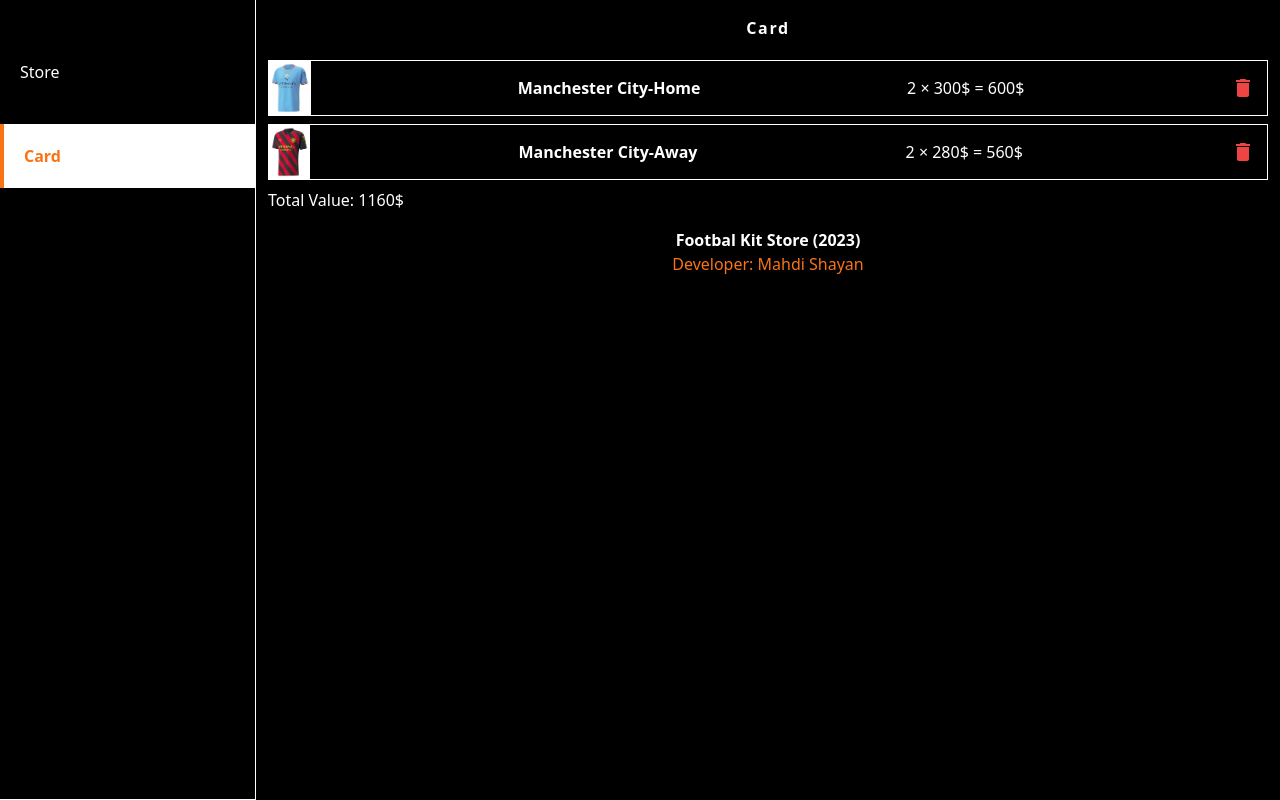
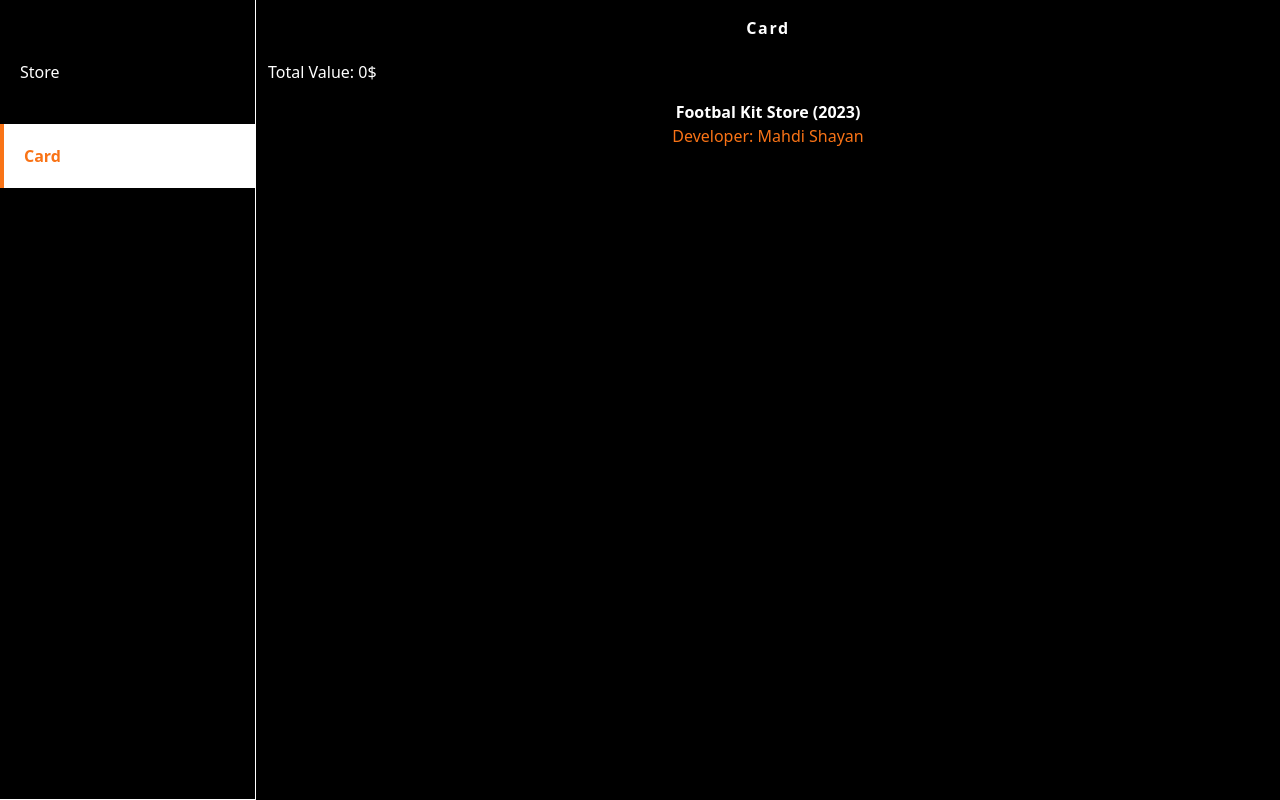
Before and after one commit to mahdiish/react-football-kit-store, a React (Create React App) app: page /card in a window 1280 px wide. Built offline with nearby package versions, Linux system fonts and the light colour scheme.

Commit message:
cardSlice created

```diff
--- a/src/components/CardItem.js
+++ b/src/components/CardItem.js
@@ -1,5 +1,13 @@
+import { useDispatch } from "react-redux";
+import { removeCardItem } from "../store";
 import { MdDelete } from "react-icons/md";
+
 function CardItem({ item }) {
+  const dispatch = useDispatch();
+  const handleClick = () => {
+    dispatch(removeCardItem(item));
+  };
+
   return (
     <div className="flex flex-row h-14 w-full border border-white justify-between my-2 items-center pr-3">
       <img
@@ -13,7 +21,10 @@
       <p className="text-white">
         {item.number} × {item.cost}$ = {item.number * item.cost}$
       </p>
-      <MdDelete className="text-red-500 text-2xl cursor-pointer" />
+      <MdDelete
+        onClick={handleClick}
+        className="text-red-500 text-2xl cursor-pointer"
+      />
     </div>
   );
 }
--- a/src/components/KitItem.js
+++ b/src/components/KitItem.js
@@ -1,4 +1,12 @@
+import { useDispatch } from "react-redux";
+import { addCardItem } from "../store";
+
 function KitItem({ item }) {
+  const dispatch = useDispatch();
+  const handleClick = () => {
+    dispatch(addCardItem(item));
+  };
+
   return (
     <div className="flex flex-col items-center border border-white rounded-lg pb-1.5">
       <img
@@ -11,7 +19,10 @@
         {item.location} <span className="text-white font-bold">|</span>{" "}
         {item.cost}$
       </p>
-      <button className="text-white rounded-sm px-3.5 py-2 bg-orange-500 hover:bg-orange-600">
+      <button
+        onClick={handleClick}
+        className="text-white rounded-sm px-3.5 py-2 bg-orange-500 hover:bg-orange-600"
+      >
         Add to Card
       </button>
     </div>
--- a/src/pages/CardPage.js
+++ b/src/pages/CardPage.js
@@ -1,33 +1,18 @@
+import { useSelector } from "react-redux";
 import CardItem from "../components/CardItem";
 import Footer from "../components/Footer";
 
-import ManchesterCityHome from "../images/ManchesterCity-Home.jpg";
-import ManchesterCityAway from "../images/ManchesterCity-Away.jpg";
-const cardItems = [
-  {
-    name: "Manchester City",
-    league: "Premier League",
-    location: "Home",
-    src: ManchesterCityHome,
-    cost: 300,
-    number: 2,
-  },
-  {
-    name: "Manchester City",
-    league: "Premier League",
-    location: "Away",
-    src: ManchesterCityAway,
-    cost: 280,
-    number: 2,
-  },
-];
-const totalCardValue = cardItems.reduce((total, item) => {
-  return total + item.cost * item.number;
-}, 0);
+function CardPage() {
+  const { cardItems } = useSelector((state) => {
+    return { cardItems: state.card.cardItems };
+  });
 
-function CardPage() {
+  const totalCardValue = cardItems.reduce((total, item) => {
+    return total + item.cost * item.number;
+  }, 0);
+
   const renderedCardItems = cardItems.map((item) => {
-    return <CardItem item={item} />;
+    return <CardItem key={`${item.name}-${item.location}`} item={item} />;
   });
 
   return (
--- a/src/store/index.js
+++ b/src/store/index.js
@@ -5,11 +5,20 @@
   changeLocation,
   changeSearchTerm,
 } from "./slices/formSlice";
+import { cardReducer, addCardItem, removeCardItem } from "./slices/cardSlice";
 
 const store = configureStore({
   reducer: {
     form: formReducer,
+    card: cardReducer,
   },
 });
 
-export { store, changeLeague, changeLocation, changeSearchTerm };
+export {
+  store,
+  changeLeague,
+  changeLocation,
+  changeSearchTerm,
+  addCardItem,
+  removeCardItem,
+};
--- /dev/null
+++ b/src/store/slices/cardSlice.js
@@ -0,0 +1,55 @@
+import { createSlice } from "@reduxjs/toolkit";
+
+const cardSlice = createSlice({
+  name: "card",
+  initialState: {
+    cardItems: [],
+  },
+  reducers: {
+    addCardItem(state, action) {
+      state.cardItems.push({
+        name: action.payload.name,
+        location: action.payload.location,
+        src: action.payload.src,
+        cost: action.payload.cost,
+        number: 1,
+        id: `${action.payload.name}-${action.payload.location}`,
+      });
+
+      const updatedCardItems = state.cardItems.reduce(
+        (accumulator, current) => {
+          if (!accumulator.find((item) => item.id === current.id)) {
+            accumulator.push(current);
+          } else {
+            accumulator.map((item) => {
+              if (item.id === current.id) {
+                return item.number++;
+              }
+              return item;
+            });
+          }
+          return accumulator;
+        },
+        []
+      );
+      state.cardItems = updatedCardItems;
+    },
+    removeCardItem(state, action) {
+      const updatedCardItems = state.cardItems
+        .map((item) => {
+          if (item.id === action.payload.id) {
+            item.number--;
+            return item;
+          }
+          return item;
+        })
+        .filter((item) => {
+          return item.number > 0;
+        });
+      state.cardItems = updatedCardItems;
+    },
+  },
+});
+
+export const { addCardItem, removeCardItem } = cardSlice.actions;
+export const cardReducer = cardSlice.reducer;
```
